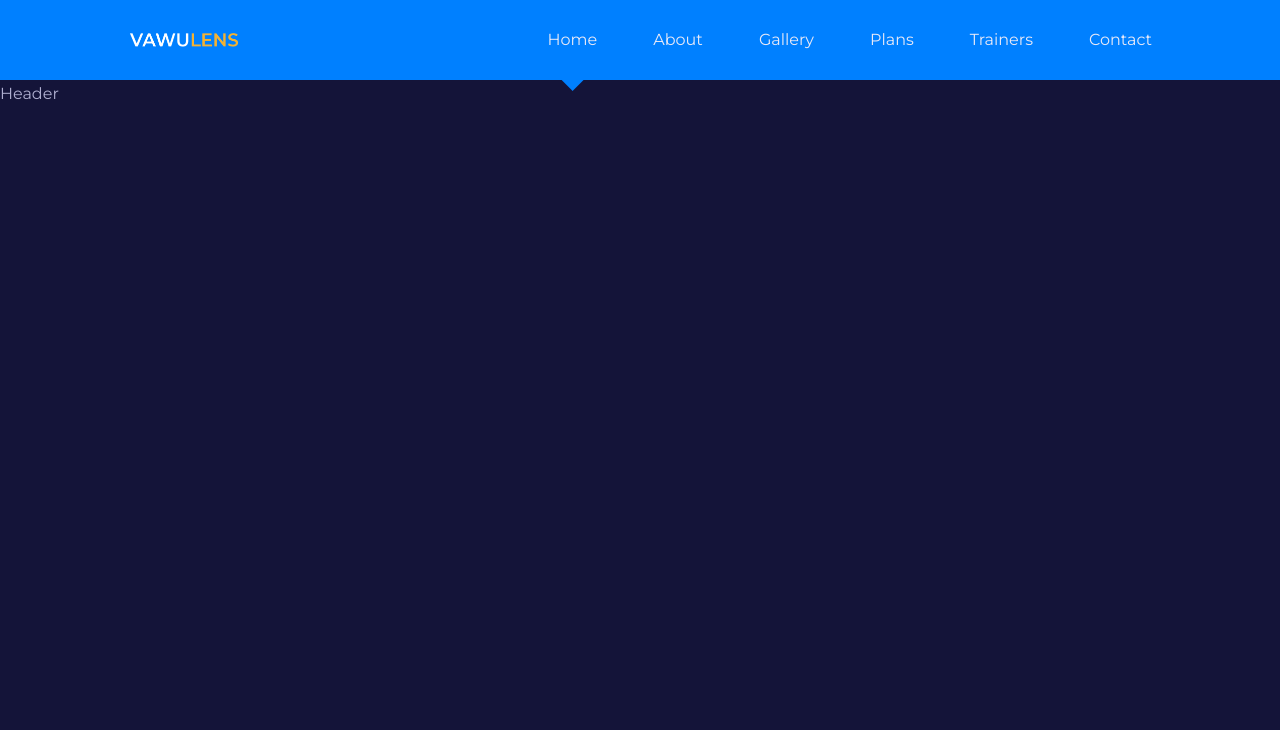
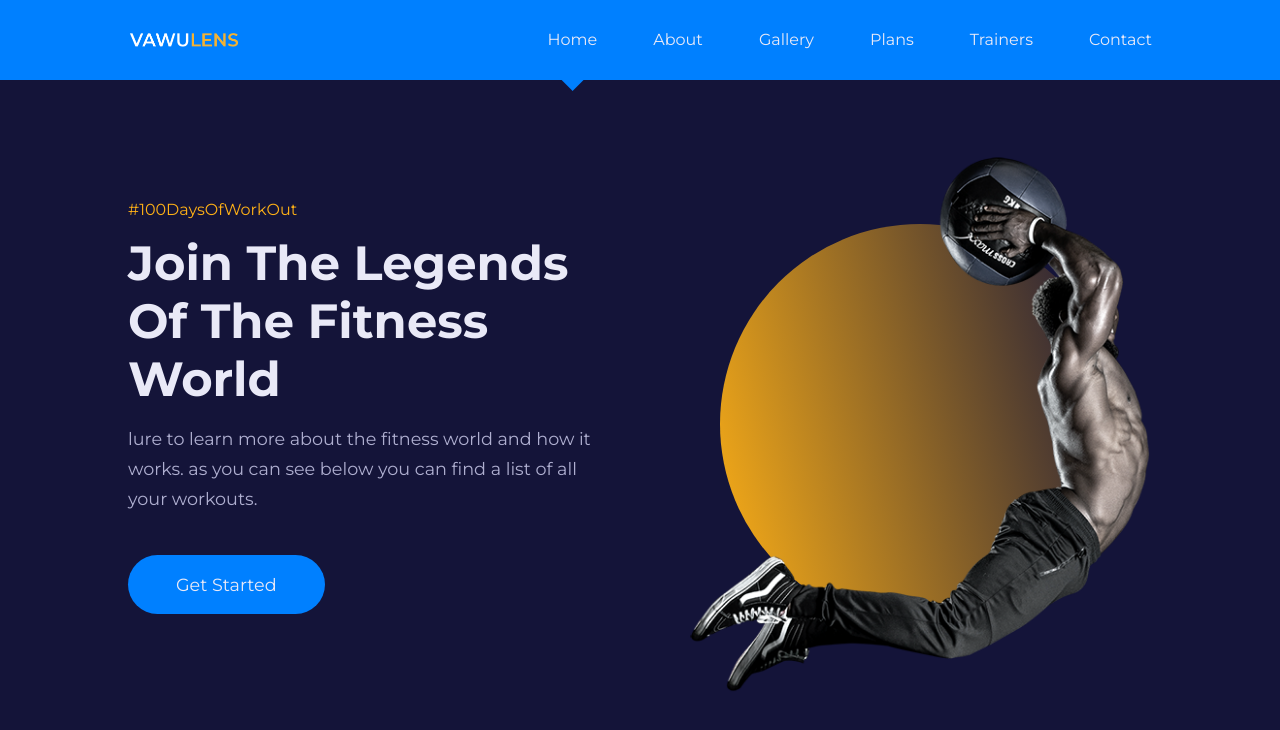
Before and after one commit to mohammedbabiker/reactsite, a React (Create React App) app: page / in a window 1280 px wide. Shown: the top 730 px of the page. Built offline with nearby package versions, Linux system fonts and the light colour scheme.

Commit message:
update nav,home.index.css rename MainHeader form Header

```diff
--- a/src/components/Header.jsx
+++ /dev/null
@@ -1,9 +0,0 @@
-
-
-const Header = () => {
-  return (
-    <div>Header</div>
-  )
-}
-
-export default Header
--- /dev/null
+++ b/src/components/MainHeader.jsx
@@ -0,0 +1,29 @@
+import { Link } from "react-router-dom";
+import Image from "../images/main_header.png";
+const MainHeader = () => {
+  return (
+    <header className="main__header">
+      <div className="container main__header-container">
+        <div className="main__header-left">
+          <h4>#100DaysOfWorkOut</h4>
+          <h1>Join The Legends Of The Fitness World</h1>
+          <p>
+            lure to learn more about the fitness world and how it works. as you
+            can see below you can find a list of all your workouts.
+          </p>
+          <Link to="/plans" className="btn lg">
+            Get Started
+          </Link>
+        </div>
+        <div className="main__header-right">
+          <div className="main__header-circle"></div>
+          <div className="main__header-image">
+            <img src={Image} alt="Main Header Img" />
+          </div>
+        </div>
+      </div>
+    </header>
+  );
+};
+
+export default MainHeader;
--- a/src/components/navbar.css
+++ b/src/components/navbar.css
@@ -4,14 +4,14 @@
   background: var(--color-primary);
   display: grid;
   place-items: center;
-  /* position: fixed; */
+  position: fixed;
   top: 0;
   left: 0;
   z-index: 99;
 }
 
 /* ---only show on middy and small devices--- */
-.nav__toggle-btn{
+.nav__toggle-btn {
   display: none;
 }
 /* -------------------------------------- */
@@ -23,28 +23,28 @@
   position: relative;
 }
 
-.logo{
+.logo {
   width: 7rem;
 }
 
-.nav__links{
+.nav__links {
   display: flex;
   gap: 3.5rem;
   align-items: center;
 }
 
-.nav__links a{
+.nav__links a {
   transition: var(--transition);
 }
 
-.nav__links a:hover{
+.nav__links a:hover {
   color: var(--color-secondary);
 }
 
-.active-nav{
+.active-nav {
   position: relative;
 }
-.active-nav::after{
+.active-nav::after {
   content: "";
   display: block;
   width: 1.2rem;
@@ -56,19 +56,18 @@
   margin-top: 0.9rem;
 }
 
-
 /* ------------media queries tablets and mobile phones ------------------ */
 @media screen and (max-width: 1024px) {
-    .nav__toggle-btn{
+  .nav__toggle-btn {
     display: inline-block;
     background: transparent;
     font-size: 1.8rem;
     cursor: pointer;
   }
-    .nav__toggle-btn svg{
+  .nav__toggle-btn svg {
     color: var(--color-gray-100);
   }
-    .nav__links{
+  .nav__links {
     position: absolute;
     top: 100%;
     right: 0;
@@ -76,11 +75,12 @@
     gap: 0;
     perspective: 400px;
   }
-    .active-nav, .active-nav::after{
+  .active-nav,
+  .active-nav::after {
     display: none;
   }
   /* ---nav links animation navbar--- */
-    .nav__links li{
+  .nav__links li {
     height: 4rem;
     width: 100%;
     box-shadow: -2rem 2rem 5rem rgba(0, 0, 0, 0.4);
@@ -88,32 +88,32 @@
     transform: rotateX(90deg);
     transform-origin: top;
   }
-    .nav__links li::nth-child(2){
+  .nav__links li::nth-child(2) {
     animation-delay: 200ms;
   }
-    .nav__links li::nth-child(3){
+  .nav__links li::nth-child(3) {
     animation-delay: 400ms;
   }
-    .nav__links li::nth-child(4){
+  .nav__links li::nth-child(4) {
     animation-delay: 600ms;
   }
-    .nav__links li::nth-child(5){
+  .nav__links li::nth-child(5) {
     animation-delay: 800ms;
   }
-    .nav__links li::nth-child(6){
+  .nav__links li::nth-child(6) {
     animation-delay: 1s;
   }
-    .nav__links li::nth-child(7){
+  .nav__links li::nth-child(7) {
     animation-delay: 1.2s;
   }
-    @keyframes navAnimation{
-        to{
+  @keyframes navAnimation {
+    to {
       transform: rotateX(0);
       opacity: 1;
     }
   }
   /* ---------------------------------------------------------------- */
-    .nav__links li a{
+  .nav__links li a {
     background-color: var(--color-primary);
     height: 100%;
     width: 100%;
@@ -121,10 +121,10 @@
     align-items: center;
     padding: 1rem 5rem 1rem 3rem;
   }
-    .show__nav{
+  .show__nav {
     display: flex;
   }
-    .hide__nav{
+  .hide__nav {
     display: none;
   }
 }
--- a/src/index.css
+++ b/src/index.css
@@ -1,4 +1,6 @@
-*, *::before, *::after{
+*,
+*::before,
+*::after {
   margin: 0;
   padding: 0;
   border: 0;
@@ -8,7 +10,7 @@
   box-sizing: border-box;
 }
 
-:root{
+:root {
   /* --primary-hue: 20;
     --gray-hue: 280; */
 
@@ -39,32 +41,62 @@
   background: var(--color-gray-600);
 }
 
-.container{
+.container {
   width: var(--container-width-lg);
   max-width: 1920px;
   margin-inline: auto;
   /* margin: 0 auto; same as above; */
 }
 
-h1, h2, h3, h4, h5{
+h1,
+h2,
+h3,
+h4,
+h5 {
   line-height: 1.2;
   color: var(--color-gray-100);
 }
 
-h1{
+h1 {
   font-size: 3rem;
 }
 
-h2{
+h2 {
   font-size: 2rem;
 }
 
-a{
+a {
   color: var(--color-gray-100);
 }
 
-img{
+img {
   display: block;
   object-fit: cover;
   width: 100%;
 }
+
+.btn {
+  color: var(--color-gray-100);
+  width: fit-content;
+  margin: 0 auto;
+  padding: 0.9rem 2rem;
+  background: var(--color-primary);
+  border-radius: 1.5rem;
+  transition: var(--transition);
+}
+.btn:hover {
+  background: var(--color-secondary);
+  color: var(--color-gray-600);
+}
+.btn.lg {
+  padding: 1.2rem 3rem;
+  border-radius: 2rem;
+  font-size: 1.1rem;
+}
+.btn.sm {
+  padding: 0.4rem 1.2rem;
+  font-size: 0.9rem;
+}
+.btn.sm:hover {
+  background: var(--color-gray-100);
+}
--- a/src/pages/home/Home.jsx
+++ b/src/pages/home/Home.jsx
@@ -1,12 +1,12 @@
-import Header from "../../components/Header"
-import "./home.css"
+import MainHeader from "../../components/MainHeader";
+import "./home.css";
 
 const Home = () => {
   return (
     <>
-    <Header/>
+      <MainHeader />
     </>
-  )
-}
+  );
+};
 
-export default Home
+export default Home;
--- a/src/pages/home/home.css
+++ b/src/pages/home/home.css
@@ -0,0 +1,46 @@
+.main__header {
+  width: 100vw;
+  height: calc(100vh - 3rem);
+  display: grid;
+  place-items: center;
+  margin-top: 3rem;
+}
+.main__header-container {
+  height: 100%;
+  display: grid;
+  grid-template-columns: 1fr 1fr;
+  align-items: center;
+  justify-content: space-between;
+  gap: 6rem;
+}
+.main__header-left {
+  margin-top: -3rem;
+}
+.main__header-left h4 {
+  margin-bottom: 1rem;
+  color: var(--color-secondary);
+  font-weight: 400;
+}
+.main__header-left p {
+  margin: 1rem 0 3.5rem;
+  font-size: 1.1rem;
+}
+.main__header-right {
+  display: grid;
+  place-items: center;
+  position: relative;
+}
+.main__header-circle {
+  width: 25rem;
+  height: 25rem;
+  background: linear-gradient(75deg, var(--color-secondary), transparent);
+  border-radius: 50%;
+  position: absolute;
+  transition: var(--transition);
+}
+.main__header-image {
+  position: relative;
+}
+.main__header-right:hover .main__header-circle {
+  filter: blur(15px);
+}
```
Lines whose indentation alone changed are shown as unchanged.
